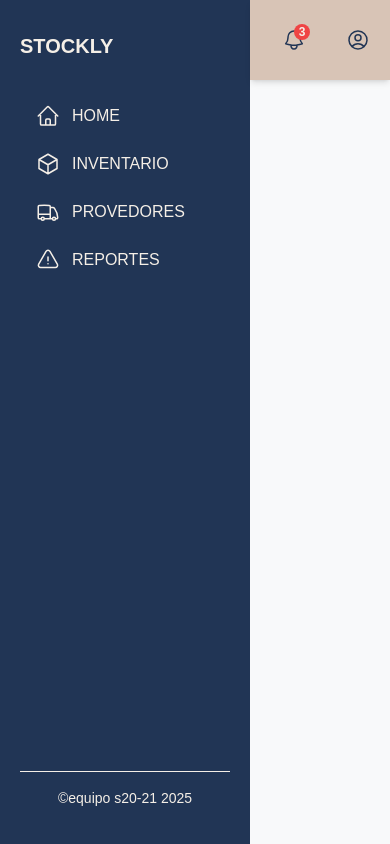
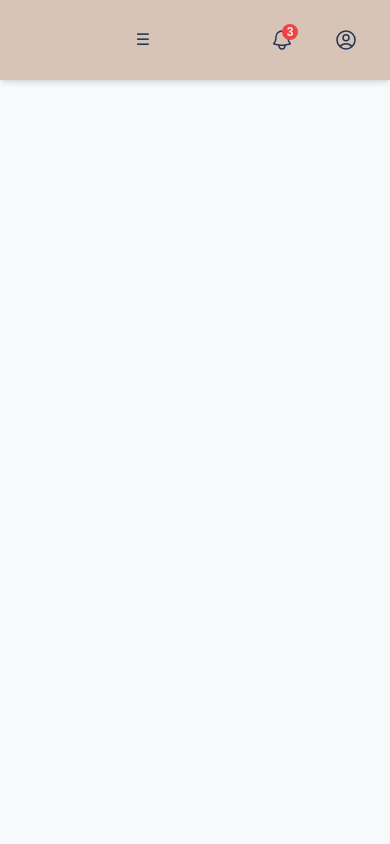
Before and after one commit to No-Country-simulation/S20-21-webapp, a React (Vite) app in the folder client/inventario/: page /inventario in a window 390 px wide. Built offline with nearby package versions, Linux system fonts and the light colour scheme.

Commit message:
Update cambio a responsil

```diff
--- a/client/inventario/src/components/nav/navBar.tsx
+++ b/client/inventario/src/components/nav/navBar.tsx
@@ -1,11 +1,25 @@
 import { BellIcon, UserCircleIcon } from '@heroicons/react/24/outline';
-import { Link } from 'react-router-dom';  // Importa Link de React Router
+import { Link } from 'react-router-dom';
 
-const NavBar = () => {
+// Define la interfaz para las props
+interface NavBarProps {
+  toggleSidebar: () => void; // Define el tipo de toggleSidebar
+}
+
+const NavBar: React.FC<NavBarProps> = ({ toggleSidebar }) => {
   return (
     <nav className="flex items-center justify-between h-full px-6 bg-beige text-customBlue">
       {/* Logo o título */}
       <div className="text-2xl font-bold"></div>
+
+      {/* Botón para abrir/cerrar el sidebar en móviles */}
+      <button
+        className="md:hidden p-2 rounded-full hover:bg-beigeclaro"
+        onClick={toggleSidebar}
+        aria-label="Abrir/Cerrar Sidebar"
+      >
+        ☰ {/* Icono de menú (puedes usar un icono de tu elección) */}
+      </button>
 
       {/* Contenedor de los iconos */}
       <div className="flex items-center space-x-6">
@@ -23,14 +37,14 @@ const NavBar = () => {
 
         {/* Icono de perfil */}
         <Link
-          to="./perfil"  // Usa 'to' en lugar de 'href' cuando usas Link de React Router
+          to="./perfil"
           className="p-2 rounded-full hover:bg-beigeclaro"
         >
           <UserCircleIcon className="w-6 h-6" />
         </Link>
       </div>
     </nav>
-  )
+  );
 }
 
 export default NavBar;
--- a/client/inventario/src/page/Layaud/Layaud.tsx
+++ b/client/inventario/src/page/Layaud/Layaud.tsx
@@ -1,20 +1,28 @@
 import { Outlet } from "react-router-dom";
 import NavBar from "../../components/nav/navBar";
 import SideBar from "../../components/sideBar/sideBar";
+import "./layaut.css";
+import { useState } from "react"; // Importa useState
 
 const Layout = () => {
+  const [isSidebarOpen, setIsSidebarOpen] = useState(false); // Estado para controlar el sidebar
+
+  const toggleSidebar = () => {
+    setIsSidebarOpen(!isSidebarOpen); // Cambia el estado al hacer clic
+  };
+
   return (
     <div className="h-screen w-screen overflow-hidden flex">
       {/* Sidebar fijo */}
-      <aside className="fixed top-0 left-0 w-[250px] h-full bg-[rgb(33, 53, 85)]">
+      <aside className={`fixed top-0 left-0 w-[250px] h-full bg-[rgb(33, 53, 85)] sidebar ${isSidebarOpen ? 'block' : 'hidden'} md:block`}>
         <SideBar />
       </aside>
 
       {/* Contenedor principal (Navbar + contenido) */}
-      <div className="ml-[250px] flex flex-col w-[calc(100%-250px)] h-full">
+      <div className="ml-[250px] flex flex-col w-[calc(100%-250px)] h-full main-container">
         {/* Navbar fijo */}
-        <header className="fixed top-0 left-[250px] w-[calc(100%-250px)] h-20 bg-[rgb(216, 196, 182)] z-30 shadow-md">
-          <NavBar />
+        <header className="fixed top-0 left-[250px] w-[calc(100%-250px)] h-20 bg-[rgb(216, 196, 182)] z-30 shadow-md navbar">
+          <NavBar toggleSidebar={toggleSidebar} /> {/* Pasa la función como prop */}
         </header>
 
         {/* Contenedor principal (Outlet) */}
--- /dev/null
+++ b/client/inventario/src/page/Layaud/layaut.css
@@ -0,0 +1,18 @@
+@media (max-width: 768px) {
+
+    .navbar {
+      left: 0; /* Asegúrate de que la barra de navegación esté alineada a la izquierda */
+      width: 100%; /* La barra de navegación ocupa todo el ancho */
+    }
+
+    .main-container {
+        margin-left: 0; /* Elimina el margen izquierdo en pantallas pequeñas */
+        padding-left: 0; /* Elimina el padding izquierdo en pantallas pequeñas */
+        width: 100%;
+    }
+
+    main {
+        padding-left: 0; /* Asegúrate de que el main no tenga padding izquierdo */
+        width: 100%;
+    }
+}
```
Also changed, not shown: 2 other files (tests, documents, lock files or other folders).
